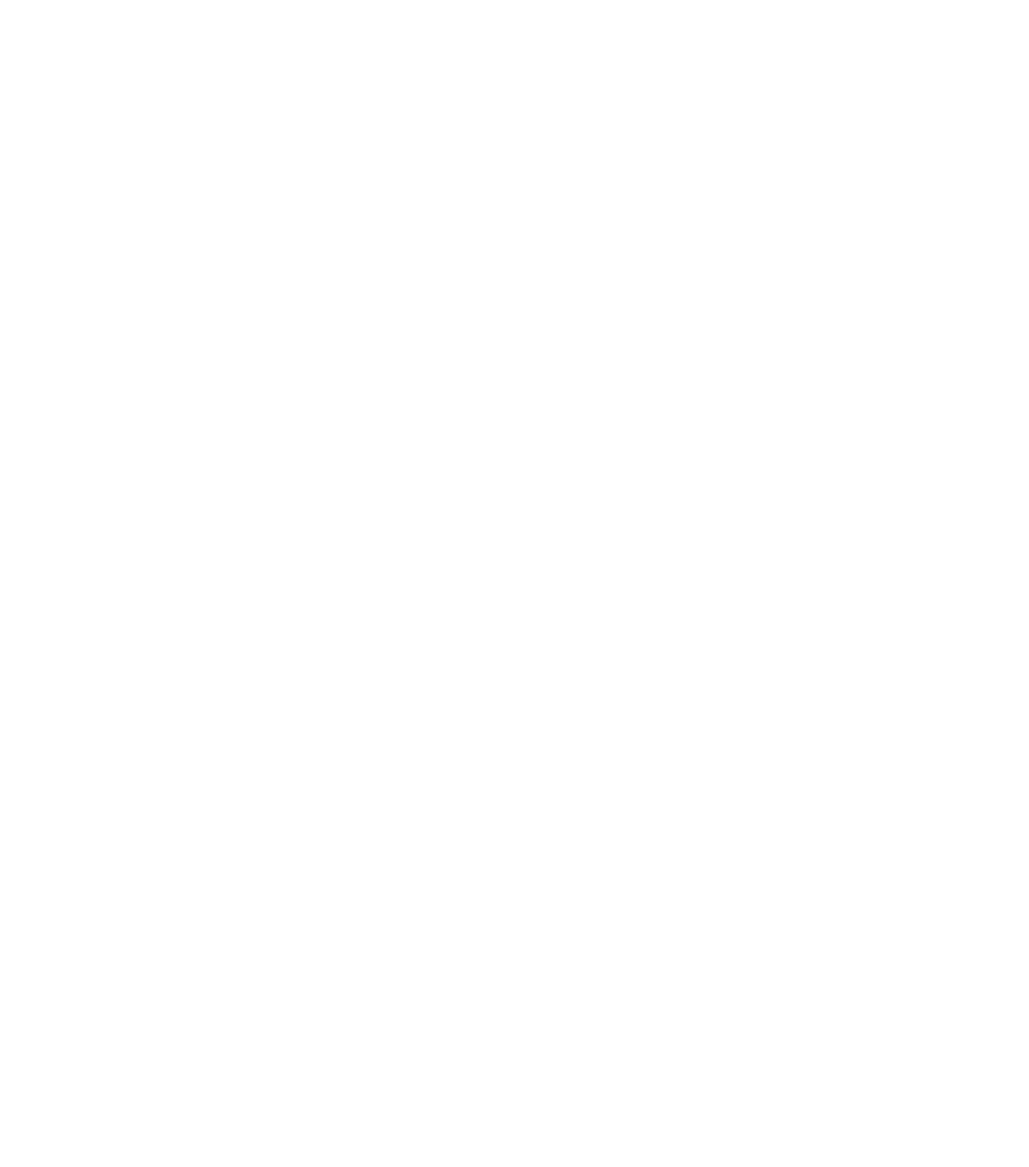
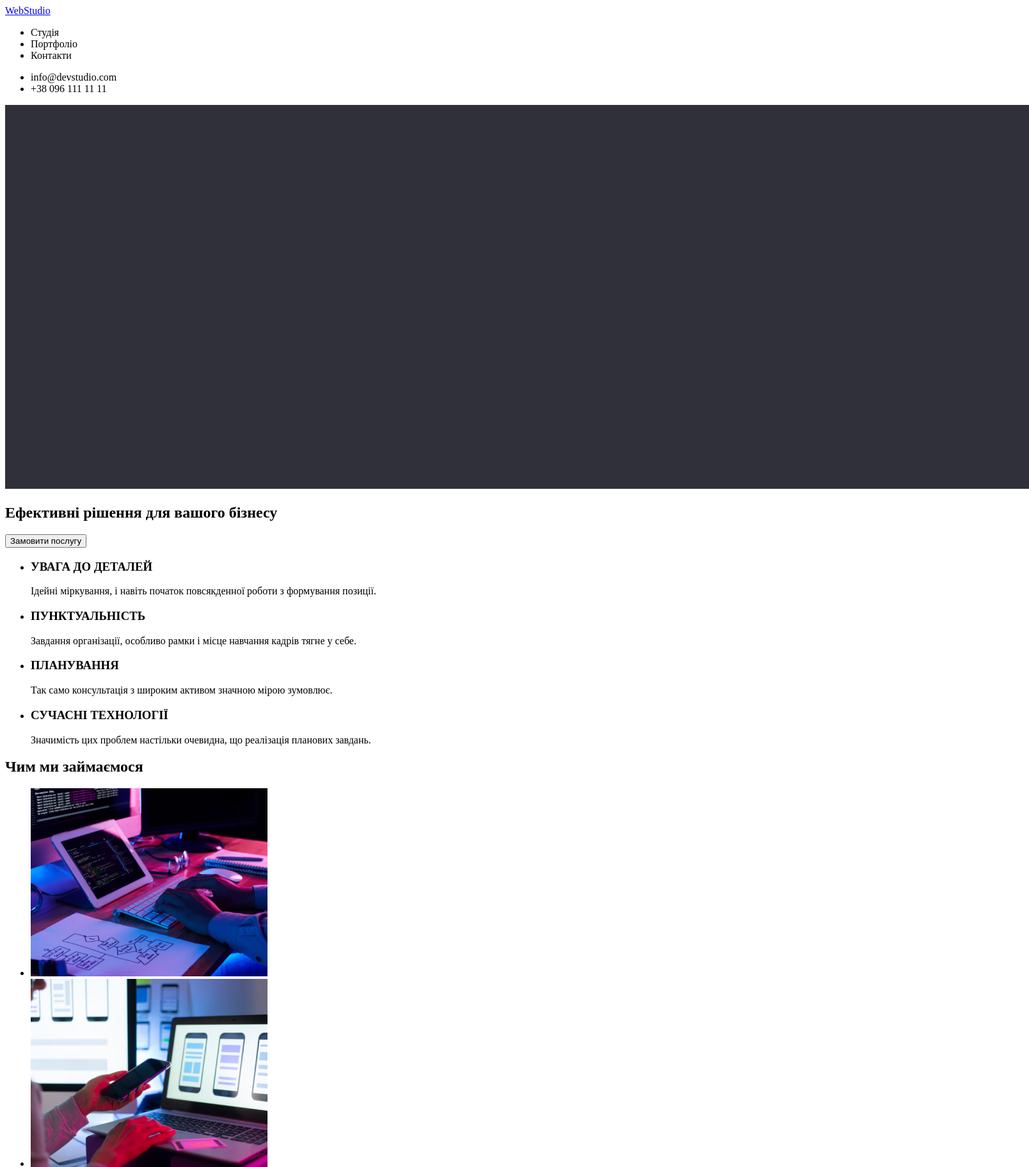
Before and after one commit to denis-marul/goit-markup-hw-01, a plain HTML site: page index.html in a window 1280 px wide. Shown: the top 1824 px of the page at 64% size, 1608 px wide, since content can reach past the window. Before the commit the page ends 800 px from the top, so only its background shows below. Drawn offline with Linux system fonts and the light colour scheme.

Commit message:
Commit1
Написал код и добавил картинки.

```diff
--- a/index.html
+++ b/index.html
@@ -8,5 +8,66 @@
 </head>
 <body>
 
+    <header>
+        <nav>
+            <a href="/">WebStudio</a>
+            <ul>
+                <li><a href=""></a>Студія</li>
+                <li><a href=""></a>Портфоліо</li>
+                <li><a href=""></a>Контакти</li>
+            </ul>
+        </nav>
+        <ul>
+            <li><a href=""></a>info@devstudio.com</li>
+            <li><a href=""></a>+38 096 111 11 11</li>
+        </ul>
+    </header>
+
+    <section>
+        <img src="./images/Bg.jpg" alt="" width="1600">
+        <h1>Ефективні рішення для вашого бізнесу</h1>
+        <a href=""><button>Замовити послугу</button></a>
+    </section>
+
+    <section>
+        <h2 hidden>Переваги</h2>
+        <ul>
+            <li><h3>УВАГА ДО ДЕТАЛЕЙ</h3><p>Ідейні міркування, і навіть початок повсякденної роботи з формування позиції.</p></li>
+            <li><h3>ПУНКТУАЛЬНІСТЬ</h3><p>Завдання організації, особливо рамки і місце навчання кадрів тягне у себе.</p></li>
+            <li><h3>ПЛАНУВАННЯ</h3><p>Так само консультація з широким активом значною мірою зумовлює.</p></li>
+            <li><h3>СУЧАСНІ ТЕХНОЛОГІЇ</h3><p>Значимість цих проблем настільки очевидна, що реалізація планових завдань.</p></li>
+        </ul>
+    </section>
+
+    <section>
+        <h2>Чим ми займаємося</h2>
+        <ul>
+            <li><img src="./images/Dtapps.jpg" alt="" width="370"></li>
+            <li><img src="./images/Mobapps.jpg" alt="" width="370"></li>
+            <li><img src="./images/Design.jpg" alt="" width="370"></li>
+        </ul>
+    </section>
+
+    <section>
+        <h2>Наша команда</h2>
+        <ul>
+            <li><img src="./images/Igor.jpg" alt="" width="270"> <h3>Ігор Дем'яненко</h3> <p>Product Designer</p></li>
+            <li><img src="./images/Olga.jpg" alt="" width="270"> <h3>Ольга Рєпіна</h3> <p>Frontend Developer</p></li>
+            <li><img src="./images/Mikola.jpg" alt="" width="270"> <h3>Микола Тарасов</h3> <p>Marketing</p></li>
+            <li><img src="./images/Mihailo.jpg" alt="" width="270"> <h3>Михайло Єрмаков</h3> <p>UI Designer</p></li>
+        </ul>
+    </section>
+
+    <footer>
+        <ul>
+            <li><a href="/">WebStudio</a></li>
+            <li> <address> <a href="">м. Київ, пр-т Лесі Українки, 26</a></address></li>
+            <li> <address> <a href="">info@devstudio.com</a></address></li>
+            <li> <address> <a href="">+38 096 111 11 11</a></address></li>
+        </ul>
+
+    </footer>
+
+
 </body>
 </html>
```
Also changed, not shown: images/Bg.jpg (added), images/Design.jpg (added), images/Dtapps.jpg (added), images/Igor.jpg (added), images/Mihailo.jpg (added), images/Mikola.jpg (added), images/Mobapps.jpg (added), images/Olga.jpg (added).
